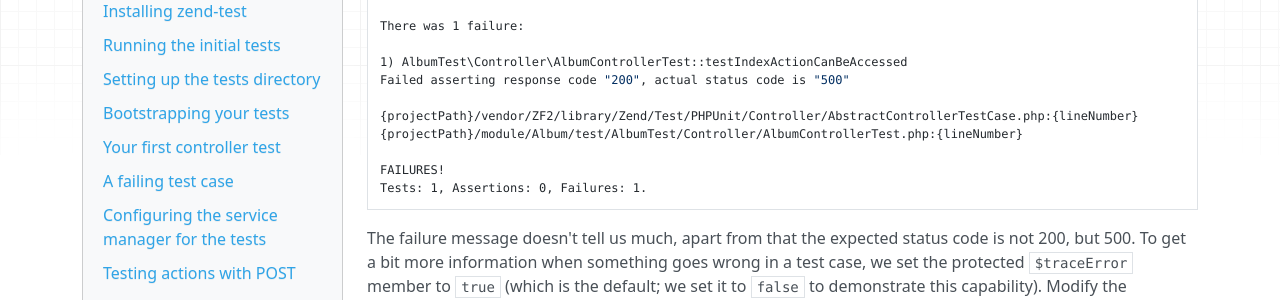
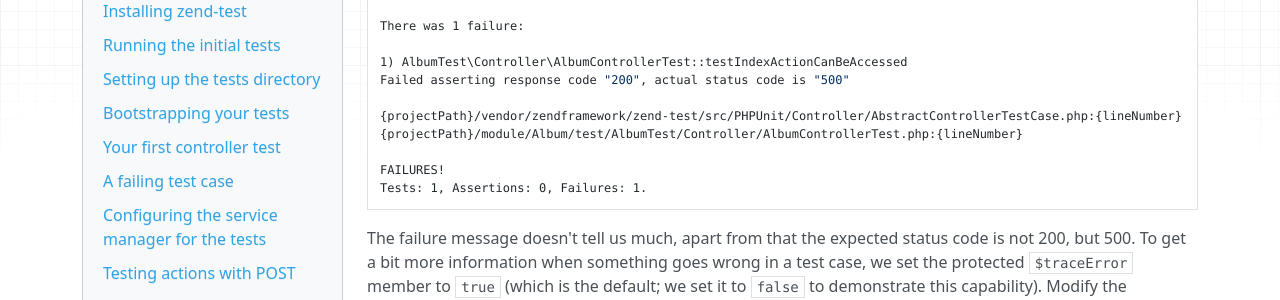
Before and after one commit to laminas/tutorials, an MkDocs documentation site: the page built from doc/book/unit-testing.md, in a window 1280 px wide and 900 px high, scrolled down 4399 px. Shown: the part 151-451 px from the top of the window. Built offline with MkDocs 1.6.1, drawn with Linux system fonts in a browser that asks for light colours; nearby versions of some CDN libraries; old or Windows-style settings are respelled for this version of MkDocs.

Commit message:
Fix vendor zend-test location in output

```diff
--- a/doc/book/unit-testing.md
+++ b/doc/book/unit-testing.md
@@ -261,7 +261,7 @@ There was 1 failure:
 1) AlbumTest\Controller\AlbumControllerTest::testIndexActionCanBeAccessed
 Failed asserting response code "200", actual status code is "500"
 
-{projectPath}/vendor/ZF2/library/Zend/Test/PHPUnit/Controller/AbstractControllerTestCase.php:{lineNumber}
+{projectPath}/vendor/zendframework/zend-test/src/PHPUnit/Controller/AbstractControllerTestCase.php:{lineNumber}
 {projectPath}/module/Album/test/AlbumTest/Controller/AlbumControllerTest.php:{lineNumber}
 
 FAILURES!
```
